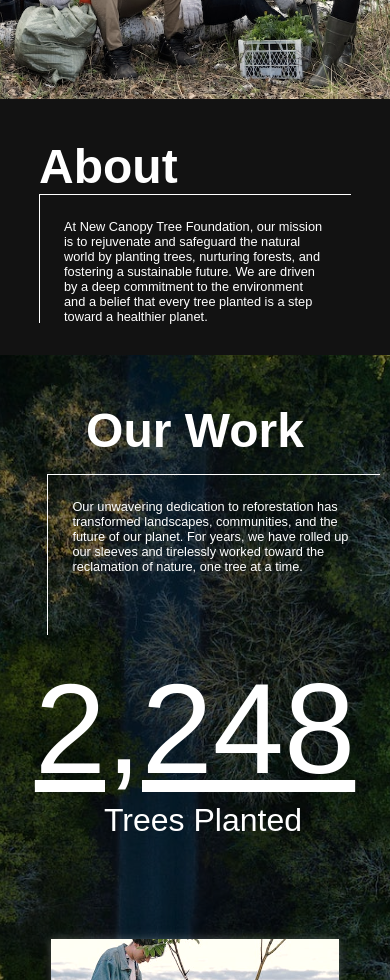
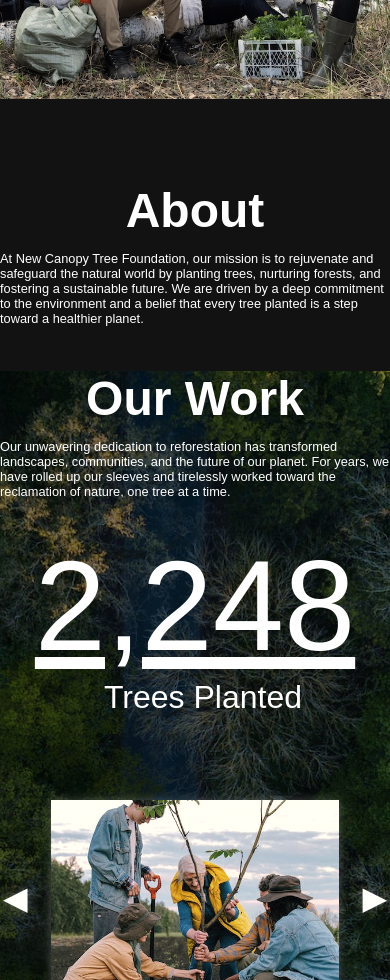
Before and after one commit to mhayakawa1/nonprofit-website-react, a React (Create React App) app: page / in a window 390 px wide. Shown: the part 1020-2000 px from the top of the page. Built offline with nearby package versions, Linux system fonts and the light colour scheme; a web font is replaced by a local one.

Commit message:
Update App.css

```diff
--- a/src/App.css
+++ b/src/App.css
@@ -532,24 +532,27 @@ h2{
   margin: 0;
 }
 
-#about-text{
+.heading-text{
   justify-self: start;
+  display: flex;
+  flex-direction: column;
+}
+
+#about-section .heading-text{
   margin: 0 10% 0 10%;
-  display: flex;
-  flex-direction: column;
 }
 
 #about-heading{
   justify-self: center;
 }
 
-#about-p{
+.half-border-text-box{
   border-top: 1px solid white;
   border-left: 1px solid white;
   padding: 1.5rem;
   width: auto;
   max-width: 20rem;
-  height: 8.5rem;
+  height: auto;
   align-self: center;
   justify-self: center;
   margin: 0;
@@ -568,11 +571,10 @@ h2{
     height: 60rem;
   }
 
-  #about-p{
+  .half-border-text-box{
     padding: 3rem;
     width: auto;
     max-width: 40rem;
-    height: 17rem;
   }
 
   #about-photo{
@@ -585,8 +587,7 @@ h2{
     margin: -1px 0 0 0;
   }
 
-  #about-p{
-    max-width: 30rem;
+  .half-border-text-box{
   }
 }
 
@@ -595,12 +596,20 @@ h2{
     display: flex;
     flex-direction: column;
     justify-content: space-between;
-    height: 41rem;
-  }
-
-  #about-p{
-    height: 5rem;
-    margin: 0 0 2rem 0;
+    height: 40rem;
+    padding: 0 0 2rem 0;
+  }
+
+  #about-section .heading-text{
+    margin: 0;
+  }
+
+  #about-heading{
+    text-align: center;
+  }
+
+
+  .half-border-text-box{
   }
 
   #about-photo{
@@ -614,8 +623,7 @@ h2{
     height: 31rem;
   }
 
-  #about-p{
-    height: 4rem;
+  .half-border-text-box{
   }
 
   #about-photo{
@@ -640,9 +648,12 @@ h2{
   filter: brightness(50%);
 }
 
-#our-work-col-1{
-  padding: 0 0 0 5%;
+#our-work-container{
   grid-column: 1/2;
+}
+
+#our-work-container .heading-text{
+  margin: 0 10% 0 0;
 }
 
 #our-work-text{
@@ -653,7 +664,7 @@ h2{
   margin: 0;
 }
 
-#our-work-p{
+/*#our-work-p{
   border-top: 1px solid white;
   border-left: 1px solid white;
   padding: 1.5rem;
@@ -661,33 +672,25 @@ h2{
   max-width: 20rem;
   height: 6rem;
   margin: 0;
-}
+}*/
 
 @media screen and (min-width: 2560px){
   #our-work-section{
     height: 68rem;
   }
 
-  #our-work-col-1{
+  #our-work-container{
     padding: 5rem 0 0 12rem;
   }
 
-  #our-work-p{
+  /*#our-work-p{
     max-width: 60rem !important;
     padding: 3rem 3rem 0 3rem;
     height: 14rem !important;
-  }
+  }*/
 }
 
 @media screen and (min-width: 1440px){
-  #our-work-heading{
-    line-height: .5;
-  }
-
-  #our-work-p{
-    max-width: 36rem;
-    height: 7rem;
-  }
 }
 
 @media screen and (max-width: 1024px){
@@ -699,8 +702,12 @@ h2{
     height: 60rem;
   }
 
-  #our-work-col-1{
+  #our-work-container{
     padding: 3rem 0 0 0;
+  }
+
+  #our-work-container .heading-text{
+    margin: 0;
   }
 
   #our-work-heading{
@@ -708,22 +715,22 @@ h2{
     width: 100%;
   }
 
-  #our-work-p{
+  /*#our-work-p{
     padding: 1.5rem 1.5rem 0 1.5rem;
     width: auto;
     max-width: 30rem;
     height: 5rem;
-  }
+  }*/
 }
 
 @media screen and (max-width: 769px){
-  #our-work-p{
+  /*#our-work-p{
     max-width: 20rem;
-  }
+  }*/
 }
 
 @media screen and (max-width: 426px){
-  #our-work-p{
+  /*#our-work-p{
     padding: 1.5rem;
     width: auto;
     max-width: 20rem;
@@ -731,7 +738,7 @@ h2{
     margin: 1rem 0 0 10%;
     align-self: center;
     justify-self: center;
-  }
+  }*/
 }
 
 @media screen and (max-width: 376px){
@@ -743,11 +750,11 @@ h2{
     height: 60rem;
   }
 
-  #our-work-p{
+  /*#our-work-p{
     max-width: 14rem;
     height: 5rem;
     margin: 0 0 0 5%;
-  }
+  }*/
 }
 
 #tree-counter{
@@ -856,7 +863,7 @@ h2{
   position: absolute;
   z-index: 4;
   width: 30rem;
-  margin: -35% 0 0 0;
+  margin: -13.5rem 0 0 0;
   left: 50%;
   transform: translate(-50%, -50%);
 }
@@ -883,6 +890,10 @@ h2{
   padding: 0 0 0 3px;
 }
 
+.hide{
+  display: none;
+}
+
 #slide-img-container{
   display: flex;
   flex-direction: column;
@@ -894,10 +905,6 @@ h2{
   display: flex;
   flex-direction: column;
   align-items: center;
-}
-
-.hide{
-  display: none;
 }
 
 .slide-img{
@@ -905,14 +912,6 @@ h2{
   height: 16rem;
   object-fit: cover;
 }
-
-/*#caption{
-  position: inline;
-  height: 5rem;
-  grid-row: 2;
-  grid-column: 2/3;
-  margin: 0;
-}*/
 
 .caption{
   position: inline;
@@ -1015,19 +1014,33 @@ h2{
   #tree-counter{
     margin: 0;
   }
-
-  #gallery{
-    margin: 4rem 2rem 2rem 2rem;
-  }
-
   #gallery-container{
-    grid-template-rows: 12rem 4rem 2rem;
-  }
-
-  /*.slide-img{
-    width: 21rem;
-    height: 14rem;
-  }*/
+    width: 25rem;
+  }
+
+  #gallery-btns{
+    width: 24rem;
+  margin: -12rem 0 0 0;
+  }
+
+  #slide-img-container{
+    width: 18rem;
+    margin: auto;
+  }
+
+  .slide{
+    width: 100%;
+    margin: auto;
+  }
+
+  .slide-img{
+    width: 100%;
+    height: 12rem;
+  }
+
+  .caption{
+    padding: 0;
+  }
 
   #dots{
     margin: 1rem 0 0 0;
```
